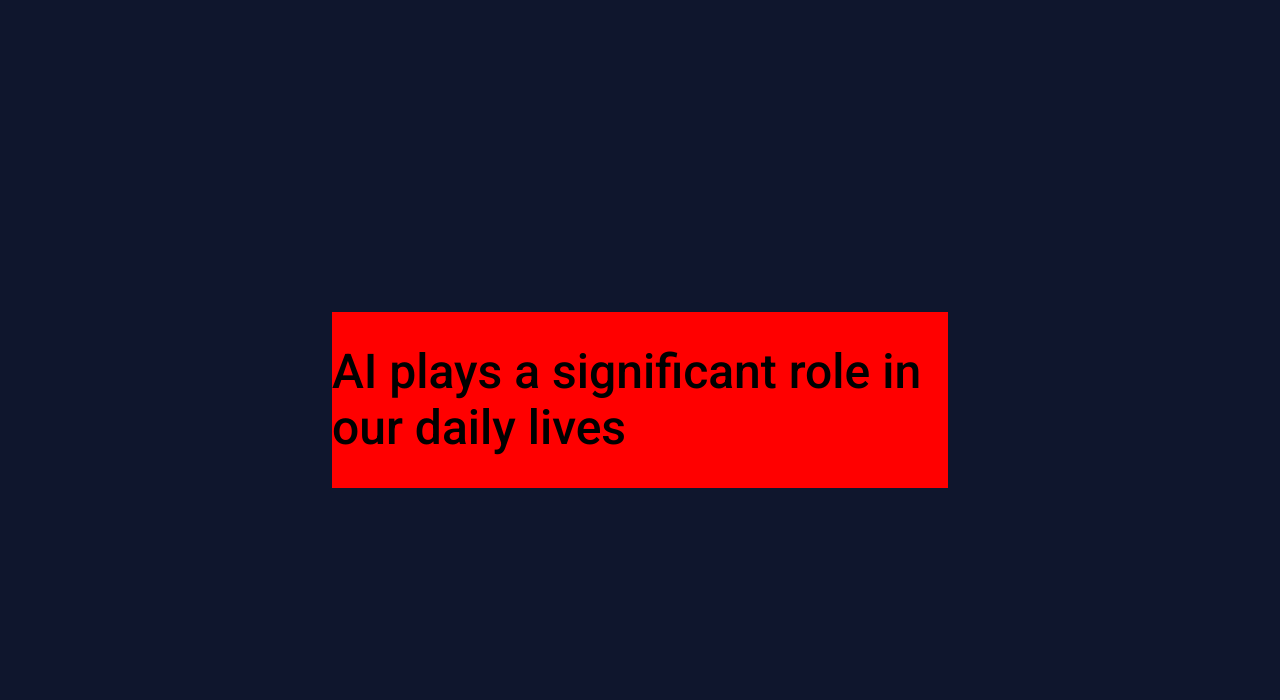
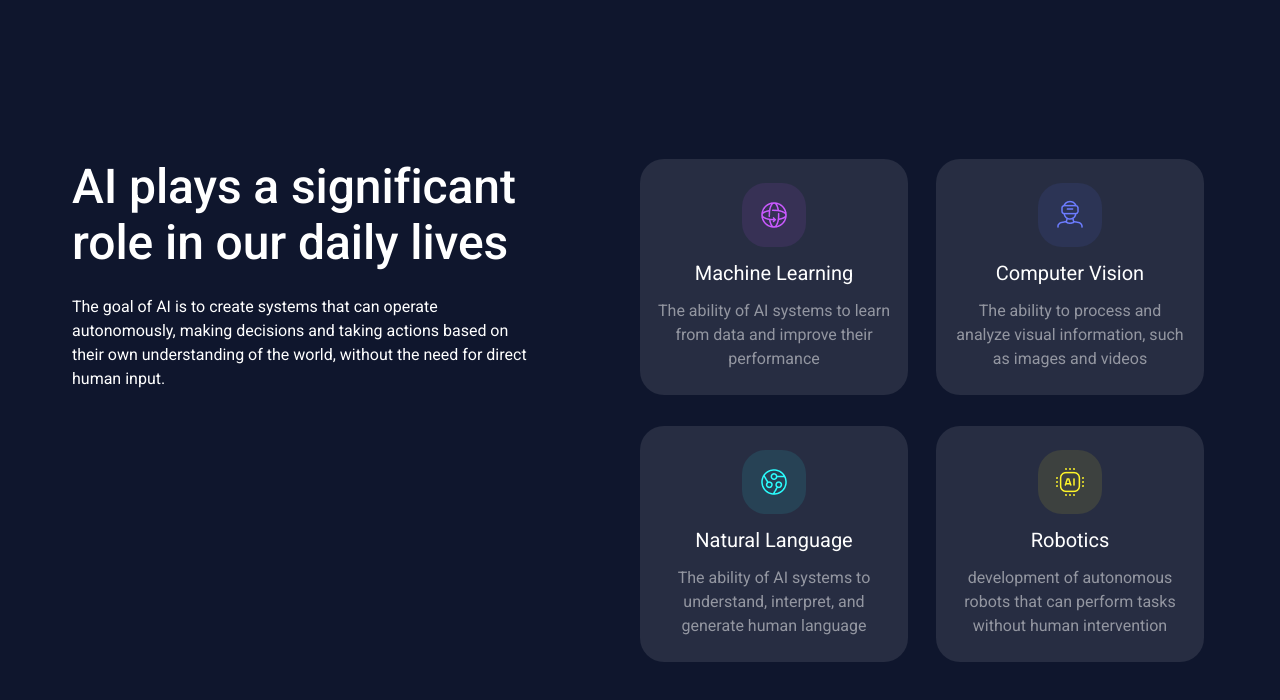
Before and after one commit to siaraa/INVO-AI-areas-section-4, a website built with Vite: page index.html in a window 1280 px wide. Built offline with nearby package versions, Linux system fonts and the light colour scheme.

Commit message:
desktop scss, add imgs

```diff
--- a/index.html
+++ b/index.html
@@ -1,28 +1,110 @@
 <!DOCTYPE html>
 <html lang="en">
-
   <head>
     <meta charset="UTF-8" />
     <link rel="icon" type="image/svg+xml" href="/vite.svg" />
     <meta name="viewport" content="width=device-width, initial-scale=1.0" />
+    <base href="./src/assets/img/" />
     <title>INVO Academy JS Starter with Vite</title>
   </head>
 
   <body>
-  <div id="home-page" class="homepage-component">
-    <div class="homepage-component-content">
-      <div class="homepage-component-content-titleContainer">
-        <div class="homepage-component-content-titleContainer__title">
+    <div id="home-page" class="homepage-mainContainer">
+      <div class="homepage-mainContainer-wrapper">
+        <div class="homepage-mainContainer-wrapper__contentWrapper">
+          <div class="homepage-title">
+            <div class="homepage-title__title">
               <h1>AI plays a significant role in our daily lives</h1>
             </div>
+            <div class="homrpage-title__description">
+              <p>
+                The goal of AI is to create systems that can operate
+                autonomously, making decisions and taking actions based on their
+                own understanding of the world, without the need for direct
+                human input.
+              </p>
             </div>
-      <div class="homepage-component-content-mainContent"></div>
           </div>
-
+          <div class="homepage-content">
+            <div class="homepage-content-item">
+              <div class="homepage-content-item__iconContainer">
+                <img src="3d-sphere.png" rel="3d-sphere" />
+              </div>
+              <div class="homepage-content-item-content">
+                <div class="homepage-content-item-content__header">
+                  <h3>Machine Learning</h3>
+                </div>
+                <div class="homepage-content-item-content__description">
+                  <p>
+                    The ability of AI systems to learn from data and improve
+                    their performance
+                  </p>
+                </div>
+              </div>
+            </div>
+            <div class="homepage-content-item">
+              <div class="homepage-content-item__iconContainer">
+                <img src="vr-user-glasses.png" rel="vr-user-glasses" />
+              </div>
+              <div class="homepage-content-item-content">
+                <div class="homepage-content-item-content__header">
+                  <h3>Computer Vision</h3>
+                </div>
+                <div class="homepage-content-item-content__description">
+                  <p>
+                    The ability to process and analyze visual information, such
+                    as images and videos
+                  </p>
+                </div>
+              </div>
+            </div>
+            <div class="homepage-content-item">
+              <div class="homepage-content-item__iconContainer">
+                <img
+                  src="technology-circle-objects.png"
+                  rel="technology-circle-objects"
+                />
+              </div>
+              <div class="homepage-content-item-content">
+                <div class="homepage-content-item-content__header">
+                  <h3>Natural Language</h3>
+                </div>
+                <div class="homepage-content-item-content__description">
+                  <p>
+                    The ability of AI systems to understand, interpret, and
+                    generate human language
+                  </p>
+                </div>
+              </div>
+            </div>
+            <div class="homepage-content-item">
+              <div class="homepage-content-item__iconContainer">
+                <img
+                  src="ai-artificial-intelligence-chip.png"
+                  rel="ai-artificial-intelligence-chip"
+                />
+              </div>
+              <div class="homepage-content-item-content">
+                <div class="homepage-content-item-content__header">
+                  <h3>Robotics</h3>
+                </div>
+                <div class="homepage-content-item-content__description">
+                  <p>
+                    development of autonomous robots that can perform tasks
+                    without human intervention
+                  </p>
+                </div>
+              </div>
+            </div>
+          </div>
+        </div>
+      </div>
     </div>
 
     <script type="module" src="/src/global-scripts/main.js"></script>
-  <script type="module" src="/src/pages/home-page/scripts/home-page.js"></script>
+    <script
+      type="module"
+      src="/src/pages/home-page/scripts/home-page.js"
+    ></script>
   </body>
-
 </html>
--- a/src/global-styles/style.scss
+++ b/src/global-styles/style.scss
@@ -1,21 +1,41 @@
 /// Main Styles File
 /// Here we import all the global Styles files we need for our project.
 
-@import "styles/normalize.scss";
 @import "styles/root.scss";
 @import "styles/fonts.scss";
 
+* {
+  box-sizing: border-box;
+  margin: 0;
+  padding: 0;
+}
+
 body {
-  font-family: 'Roboto', sans-serif;
-  background-color: var(--mainBackgroundColor);
+  font-family: "Roboto", sans-serif;
 }
 
 h1 {
   font-size: 48px;
   font-weight: 500;
+  letter-spacing: -0.002em;
   line-height: 56px;
+
+  @media (max-width: 375px) {
+    font-size: 32px;
+    font-weight: 500;
+    letter-spacing: -0.002em;
+    line-height: 40px;
+  }
 }
 
-h2 {
+h3 {
+  font-size: 20px;
+  font-weight: normal;
+  line-height: 20px;
+}
 
+p {
+  font-size: 16px;
+  font-weight: 400;
+  line-height: 24px;
 }
--- a/src/global-styles/styles/root.scss
+++ b/src/global-styles/styles/root.scss
@@ -3,7 +3,14 @@
 /// For examples see Material Design color system: https://m2.material.io/design/color/the-color-system.html
 
 :root {
+// background's colors
     --mainBackgroundColor: #0F162D;
-
+    --secoundaryBackgroundColor: #272D42;
+    --thirdBackgroundColor-1: #373155;
+    --thirdBackgroundColor-2: #2C3455;
+    --thirdBackgroundColor-3: #274255;
+    --thirdBackgroundColor-4: #3D413F;
+// font's colors
     --fontPrimaryColor: #FFFFFF;
+    --fontSecoundaryColor: rgba(255, 255, 255, .5);
 }
--- a/src/pages/home-page/styles/home-page.scss
+++ b/src/pages/home-page/styles/home-page.scss
@@ -1,24 +1,119 @@
-.homepage-component {
-  align-items: center;
+.homepage-mainContainer {
+  background-color: var(--mainBackgroundColor);
   display: flex;
   justify-content: center;
   min-height: 100vh;
   width: 100%;
+
+  & &-wrapper {
+    display: flex;
+    justify-content: center;
+    margin: 0 auto;
+    width: 100%;
+    max-width: 1440px;
+
+    &__contentWrapper {
+      align-items: flex-start;
+      display: flex;
+      flex-direction: row;
+      flex-wrap: wrap;
+      justify-content: space-between;
+      padding: 159px 0;
+      width: 100%;
+      max-width: 1136px;
+
+      @media (max-width: 1024px) {
+        align-items: center;
+        flex-direction: column;
+        justify-content: unset;
+      }
+    }
+  }
 }
 
-.homepage-component-content {
-  align-items: center;
+.homepage-title {
+  color: var(--fontPrimaryColor);
   display: flex;
-  flex-direction: row;
-  height: 100px;
-  justify-content: center;
-  padding: 24px;
+  flex-direction: column;
+  gap: 24px;
   width: 100%;
-  max-width: 1440px;
+  max-width: 467px;
+
+  @media(max-width: 1024px) {
+    width: 100%;
+  }
 }
 
-.homepage-component-content-titleContainer {
+.homepage-content {
+  display: grid;
+  gap: 31px 24px;
+  grid-template-columns: repeat(2, 1fr);
   width: 50%;
 
-  background-color: red;
+  & &-item {
+    align-items: center;
+    background-color: var(--secoundaryBackgroundColor);
+    border-radius: 24px;
+    display: flex;
+    flex-direction: column;
+    gap: 16px;
+    justify-content: center;
+    padding: 24px 16px;
+    width: 100%;
+    max-width: 268px;
+
+    &__iconContainer {
+      align-items: center;
+      aspect-ratio: 1/1;
+      border-radius: 24px;
+      display: flex;
+      justify-content: center;
+      width: 64px;
+    }
+
+    &-content {
+      display: flex;
+      flex-direction: column;
+      gap: 16px;
+      justify-content: center;
+      width: 100%;
+
+      &__header {
+        h3 {
+          color: var(--fontPrimaryColor);
+          text-align: center;
+        }
+      }
+      &__description {
+        p {
+          color: var(--fontSecoundaryColor);
+          text-align: center;
+        }
+      }
+    }
+  }
+
+  & &-item:nth-of-type(1) {
+    .homepage-content-item__iconContainer {
+      background-color: var(--thirdBackgroundColor-1);
+    }
+  }
+
+  & &-item:nth-of-type(2) {
+    .homepage-content-item__iconContainer {
+      background-color: var(--thirdBackgroundColor-2);
+    }
+  }
+
+  & &-item:nth-of-type(3) {
+    .homepage-content-item__iconContainer {
+      background-color: var(--thirdBackgroundColor-3);
+    }
+  }
+
+  & &-item:nth-of-type(4) {
+    .homepage-content-item__iconContainer {
+      background-color: var(--thirdBackgroundColor-4);
+    }
+  }
 }
```
Also changed, not shown: src/assets/img/3d-sphere.png (added), src/assets/img/ai-artificial-intelligence-chip.png (added), src/assets/img/technology-circle-objects.png (added), src/assets/img/vr-user-glasses.png (added). Lines whose indentation alone changed are shown as unchanged.
